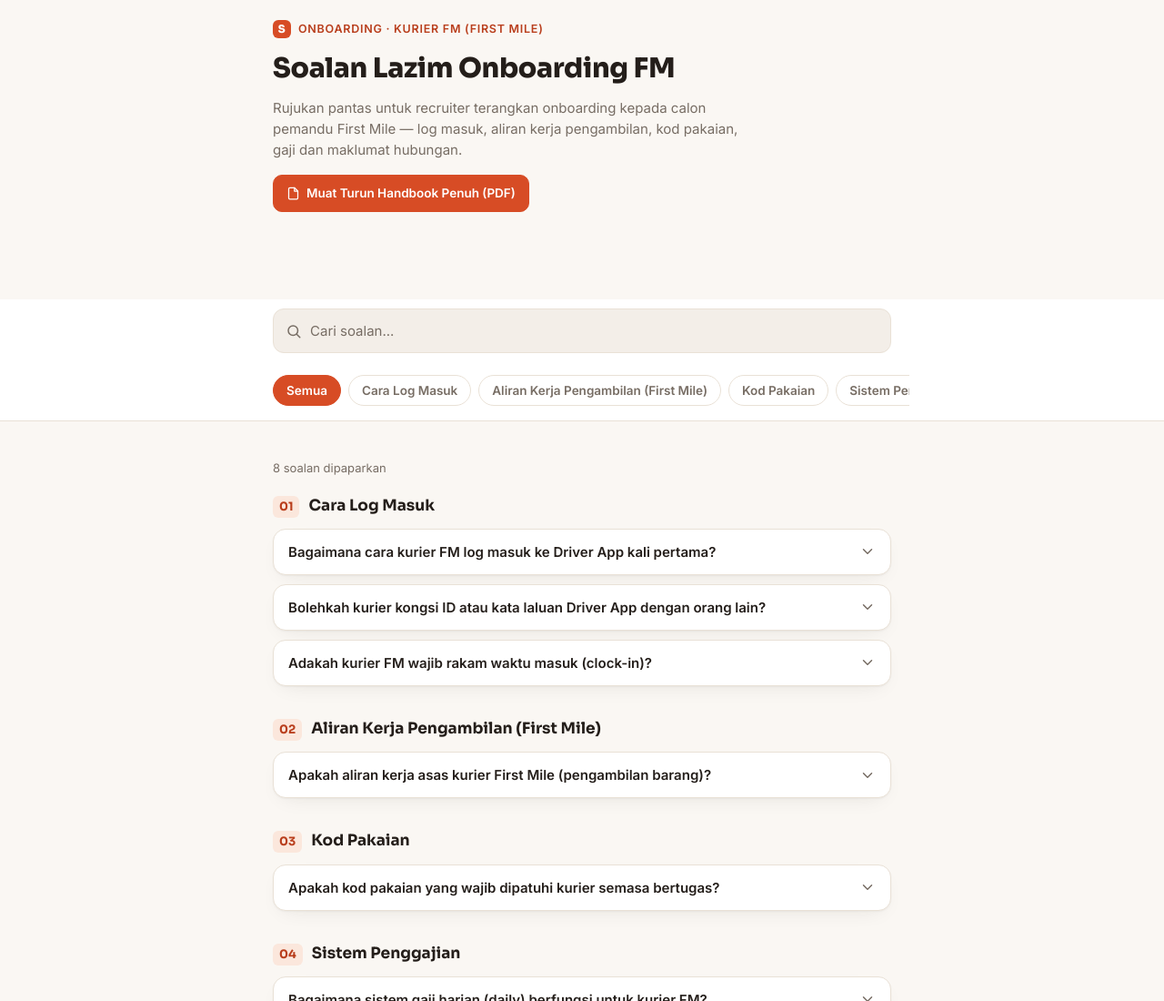
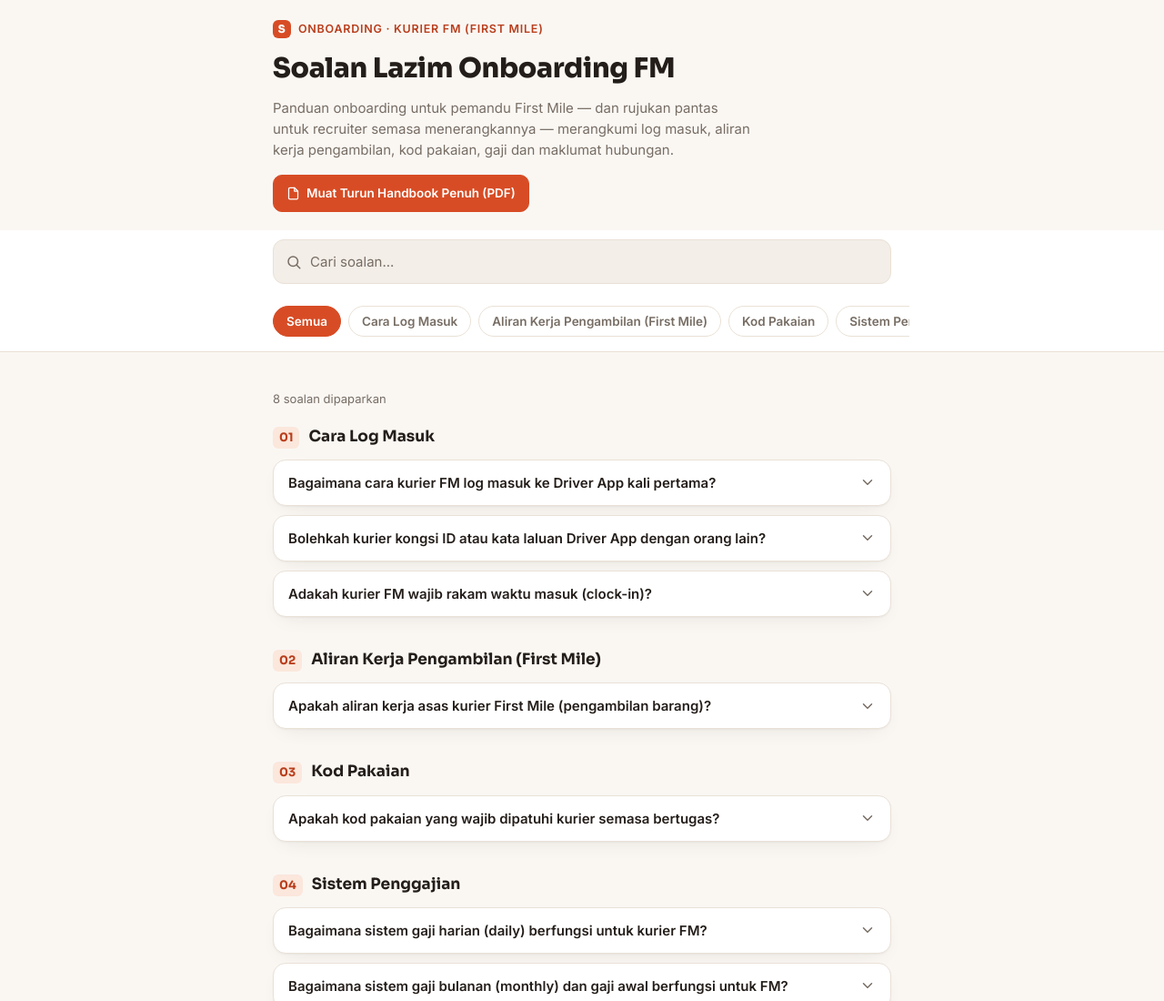
Before and after one commit to daphne-creator/firstmile-kurier-faq, a plain HTML site: page index.html in a window 1280 px wide. Shown: the top 1100 px of the page at 91% size. Drawn offline with Linux system fonts and the light colour scheme.

Commit message:
Add files via upload

```diff
--- a/index.html
+++ b/index.html
@@ -87,7 +87,9 @@
   }
 
   .intro {
-    padding-top: 22px;
+    max-width: 720px;
+    margin: 0 auto;
+    padding: 22px 20px 20px;
   }
 
   header.top {
@@ -262,16 +264,14 @@
 </head>
 <body>
 
-<div class="wrap">
-  <div class="intro">
+<div class="intro">
 
-    <div class="eyebrow"><span class="mark">S</span> Onboarding · Kurier FM (First Mile)</div>
-    <h1 class="title">Soalan Lazim Onboarding FM</h1>
-    <p class="subtitle">Rujukan pantas untuk recruiter terangkan onboarding kepada calon pemandu First Mile &mdash; log masuk, aliran kerja pengambilan, kod pakaian, gaji dan maklumat hubungan.</p>
-    <div class="pdf-row">
-      <a class="pdf-btn primary" href="handbooks/fm.pdf" target="_blank" rel="noopener"><svg width="15" height="15" viewBox="0 0 24 24" fill="none" stroke="currentColor" stroke-width="2" stroke-linecap="round" stroke-linejoin="round"><path d="M14 2H6a2 2 0 0 0-2 2v16a2 2 0 0 0 2 2h12a2 2 0 0 0 2-2V8z"></path><polyline points="14 2 14 8 20 8"></polyline></svg> Muat Turun Handbook Penuh (PDF)</a>
+  <div class="eyebrow"><span class="mark">S</span> Onboarding · Kurier FM (First Mile)</div>
+  <h1 class="title">Soalan Lazim Onboarding FM</h1>
+  <p class="subtitle">Panduan onboarding untuk pemandu First Mile &mdash; dan rujukan pantas untuk recruiter semasa menerangkannya &mdash; merangkumi log masuk, aliran kerja pengambilan, kod pakaian, gaji dan maklumat hubungan.</p>
+  <div class="pdf-row">
+    <a class="pdf-btn primary" href="handbooks/fm.pdf" target="_blank" rel="noopener"><svg width="15" height="15" viewBox="0 0 24 24" fill="none" stroke="currentColor" stroke-width="2" stroke-linecap="round" stroke-linejoin="round"><path d="M14 2H6a2 2 0 0 0-2 2v16a2 2 0 0 0 2 2h12a2 2 0 0 0 2-2V8z"></path><polyline points="14 2 14 8 20 8"></polyline></svg> Muat Turun Handbook Penuh (PDF)</a>
 
-    </div>
   </div>
 </div>
 
```
